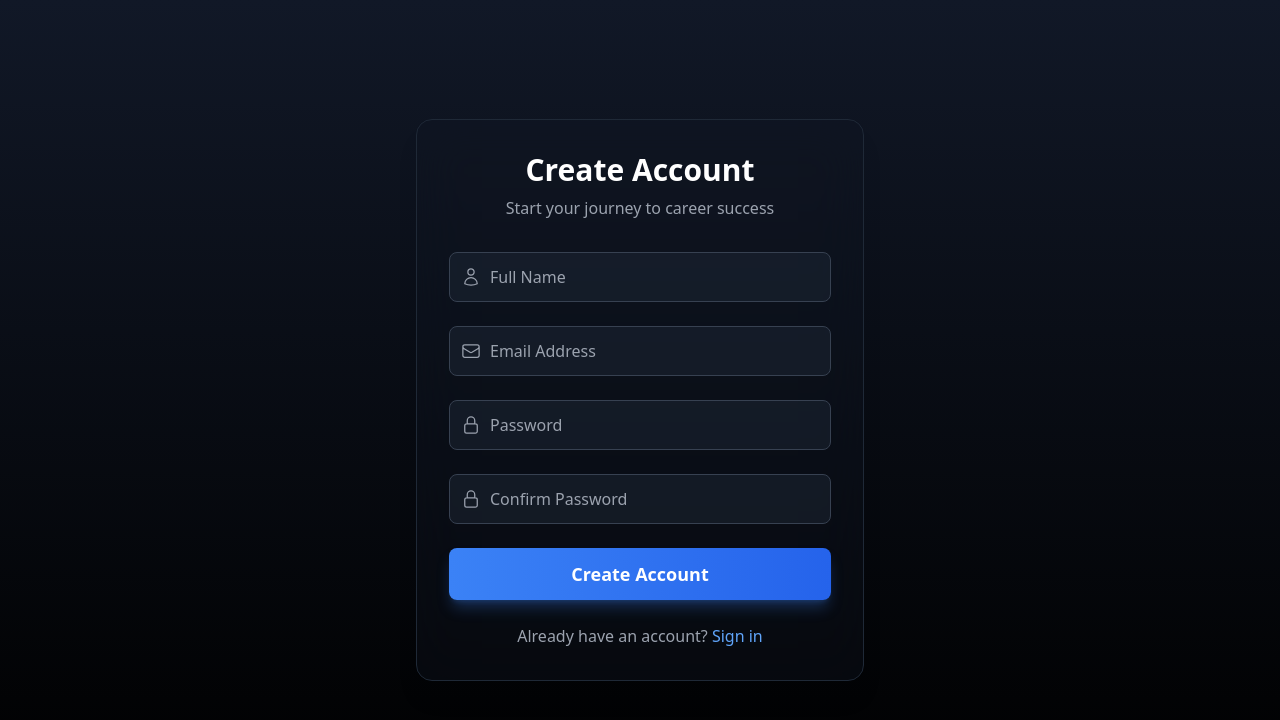
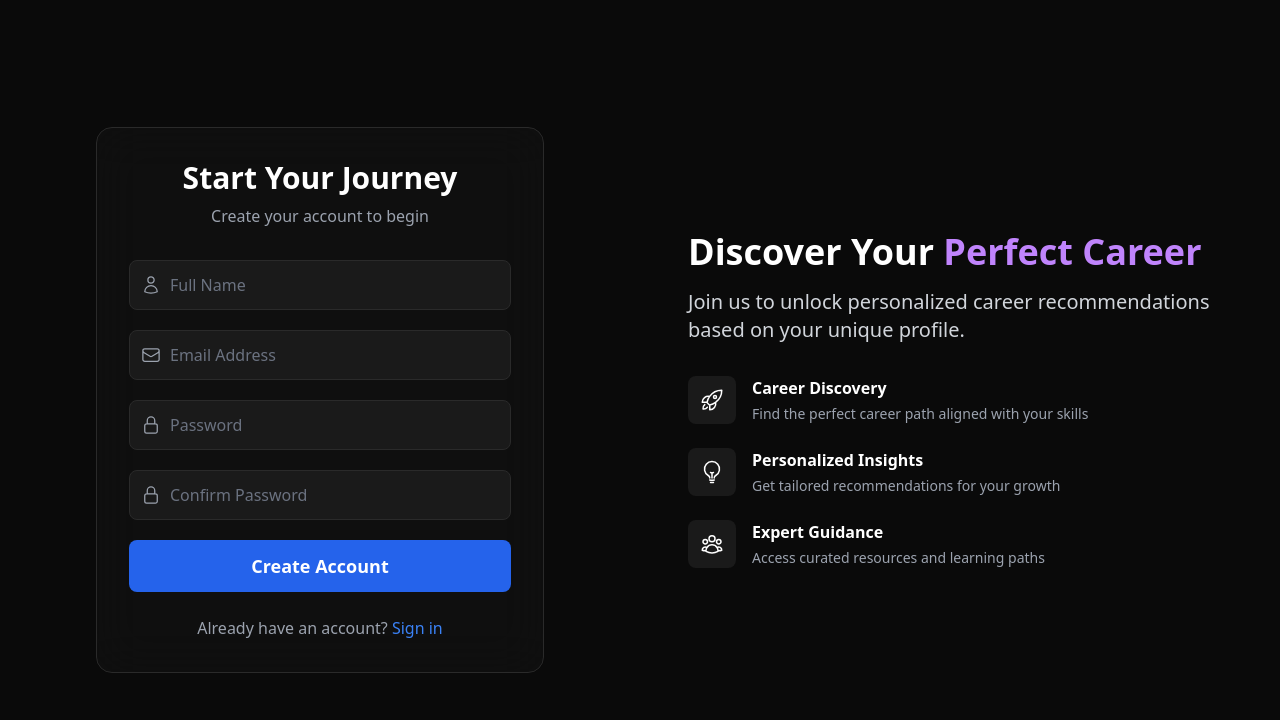
Before and after one commit to shinas07/career-path-recommendation, a React (Vite) app in the folder frontend/: page /register in a window 1280 px wide. Shown: the top 720 px of the page. Built offline with nearby package versions, Linux system fonts and the light colour scheme; no server answers.

Commit message:
feat: enhance register page with new icons and improved error handling

```diff
--- a/frontend/src/pages/auth/Register.jsx
+++ b/frontend/src/pages/auth/Register.jsx
@@ -5,10 +5,12 @@ import {
   UserIcon,
   EnvelopeIcon,
   LockClosedIcon,
-  AcademicCapIcon,
+  RocketLaunchIcon,
+  LightBulbIcon,
+  UserGroupIcon
 } from '@heroicons/react/24/outline';
+import { toast } from 'sonner';
 import { useAuth } from '../../context/AuthContext';
-import { toast } from 'sonner';
 
 function Register() {
   const navigate = useNavigate();
@@ -18,7 +20,7 @@ function Register() {
     name: '',
     email: '',
     password: '',
-    confirmPassword: '',
+    confirmPassword: ''
   });
 
   const handleSubmit = async (e) => {
@@ -32,34 +34,31 @@ function Register() {
       const response = await register(formData);
       if (response.success) {
         navigate('/login');
-      } else {
-        toast.error(response.error);
       }
     } catch (error) {
-    console.log(error)
-      toast.error('Registration failed',error);
+      toast.error(error.response?.data?.error || 'Registration failed');
     } finally {
       setIsLoading(false);
     }
   };
 
   return (
-    <div className="min-h-screen bg-gradient-to-b from-gray-900 to-black text-white flex items-center justify-center p-4">
+    <div className="min-h-screen bg-[#0a0a0a] text-white flex">
+      {/* Right Panel - Registration Form */}
+      <div className="w-full lg:w-1/2 flex items-center justify-center p-8 order-2 lg:order-1">
         <motion.div
           initial={{ opacity: 0, y: 20 }}
           animate={{ opacity: 1, y: 0 }}
           transition={{ duration: 0.8 }}
           className="max-w-md w-full"
         >
-        <div className="bg-gray-900/30 p-8 rounded-2xl backdrop-blur-xl border border-gray-800 shadow-xl">
+          <div className="bg-[#111111]/80 p-8 rounded-2xl backdrop-blur-xl border border-[#2a2a2a]">
             <div className="text-center mb-8">
-            <h2 className="text-3xl font-bold mb-2">Create Account</h2>
-            <p className="text-gray-400">
-              Start your journey to career success
-            </p>
+              <h2 className="text-3xl font-bold mb-2">Start Your Journey</h2>
+              <p className="text-gray-400">Create your account to begin</p>
             </div>
 
-          <form onSubmit={handleSubmit} className="space-y-6">
+            <form onSubmit={handleSubmit} className="space-y-5">
               <FormInput
                 icon={<UserIcon className="w-5 h-5" />}
                 type="text"
@@ -96,43 +95,82 @@ function Register() {
                 required
               />
 
-
-
               <button
                 type="submit"
                 disabled={isLoading}
                 className="w-full py-3 px-4 rounded-lg text-white text-lg font-semibold
-                       bg-gradient-to-r from-blue-500 to-blue-600
-                       hover:from-blue-600 hover:to-blue-700
+                         bg-blue-600 hover:bg-blue-700
                          focus:outline-none focus:ring-2 focus:ring-blue-500
-                       transform hover:scale-105 transition-all duration-300
-                       disabled:opacity-50 disabled:cursor-not-allowed
-                       shadow-lg shadow-blue-500/30"
+                         transform transition-all duration-300
+                         disabled:opacity-50 disabled:cursor-not-allowed"
               >
-              {isLoading ? (
-                <div className="flex items-center justify-center">
-                  <svg className="animate-spin -ml-1 mr-3 h-5 w-5 text-white" xmlns="http://www.w3.org/2000/svg" fill="none" viewBox="0 0 24 24">
-                    <circle className="opacity-25" cx="12" cy="12" r="10" stroke="currentColor" strokeWidth="4"></circle>
-                    <path className="opacity-75" fill="currentColor" d="M4 12a8 8 0 018-8V0C5.373 0 0 5.373 0 12h4zm2 5.291A7.962 7.962 0 014 12H0c0 3.042 1.135 5.824 3 7.938l3-2.647z"></path>
-                  </svg>
-                  Creating Account...
-                </div>
-              ) : (
-                'Create Account'
-              )}
+                {isLoading ? 'Creating Account...' : 'Create Account'}
               </button>
             </form>
 
             <div className="mt-6 text-center">
               <p className="text-gray-400">
                 Already have an account?{' '}
-              <Link to="/login" className="text-blue-400 hover:text-blue-300">
+                <Link to="/login" className="text-blue-500 hover:text-blue-400">
                   Sign in
                 </Link>
               </p>
             </div>
           </div>
         </motion.div>
+      </div>
+
+      {/* Left Panel - Info */}
+      <div className="hidden lg:flex lg:w-1/2 p-12 flex-col justify-center order-1 lg:order-2">
+        <motion.div
+          initial={{ opacity: 0, x: -20 }}
+          animate={{ opacity: 1, x: 0 }}
+          transition={{ duration: 0.8 }}
+          className="space-y-8"
+        >
+          <div className="space-y-4">
+            <h1 className="text-4xl font-bold">
+              Discover Your
+              <span className="text-purple-400"> Perfect Career</span>
+            </h1>
+            <p className="text-xl text-gray-300">
+              Join us to unlock personalized career recommendations based on your unique profile.
+            </p>
+          </div>
+
+          <div className="space-y-6">
+            <Benefit
+              icon={<RocketLaunchIcon className="w-6 h-6" />}
+              title="Career Discovery"
+              description="Find the perfect career path aligned with your skills"
+            />
+            <Benefit
+              icon={<LightBulbIcon className="w-6 h-6" />}
+              title="Personalized Insights"
+              description="Get tailored recommendations for your growth"
+            />
+            <Benefit
+              icon={<UserGroupIcon className="w-6 h-6" />}
+              title="Expert Guidance"
+              description="Access curated resources and learning paths"
+            />
+          </div>
+        </motion.div>
+      </div>
+    </div>
+  );
+}
+
+function Benefit({ icon, title, description }) {
+  return (
+    <div className="flex items-start space-x-4">
+      <div className="flex-shrink-0 p-3 bg-[#1a1a1a] rounded-lg">
+        {icon}
+      </div>
+      <div>
+        <h3 className="font-semibold mb-1">{title}</h3>
+        <p className="text-gray-400 text-sm">{description}</p>
+      </div>
     </div>
   );
 }
@@ -144,8 +182,9 @@ function FormInput({ icon, ...props }) {
         {icon}
       </div>
       <input
-        className="block w-full pl-10 pr-4 py-3 border border-gray-700 rounded-lg
-                   bg-gray-800/50 text-white placeholder-gray-400
+        className="block w-full pl-10 pr-4 py-3
+                   border border-[#2a2a2a] rounded-lg
+                   bg-[#1a1a1a] text-white placeholder-gray-500
                    focus:outline-none focus:ring-2 focus:ring-blue-500
                    transition-all duration-300"
         {...props}
```
Lines whose indentation alone changed are shown as unchanged.
